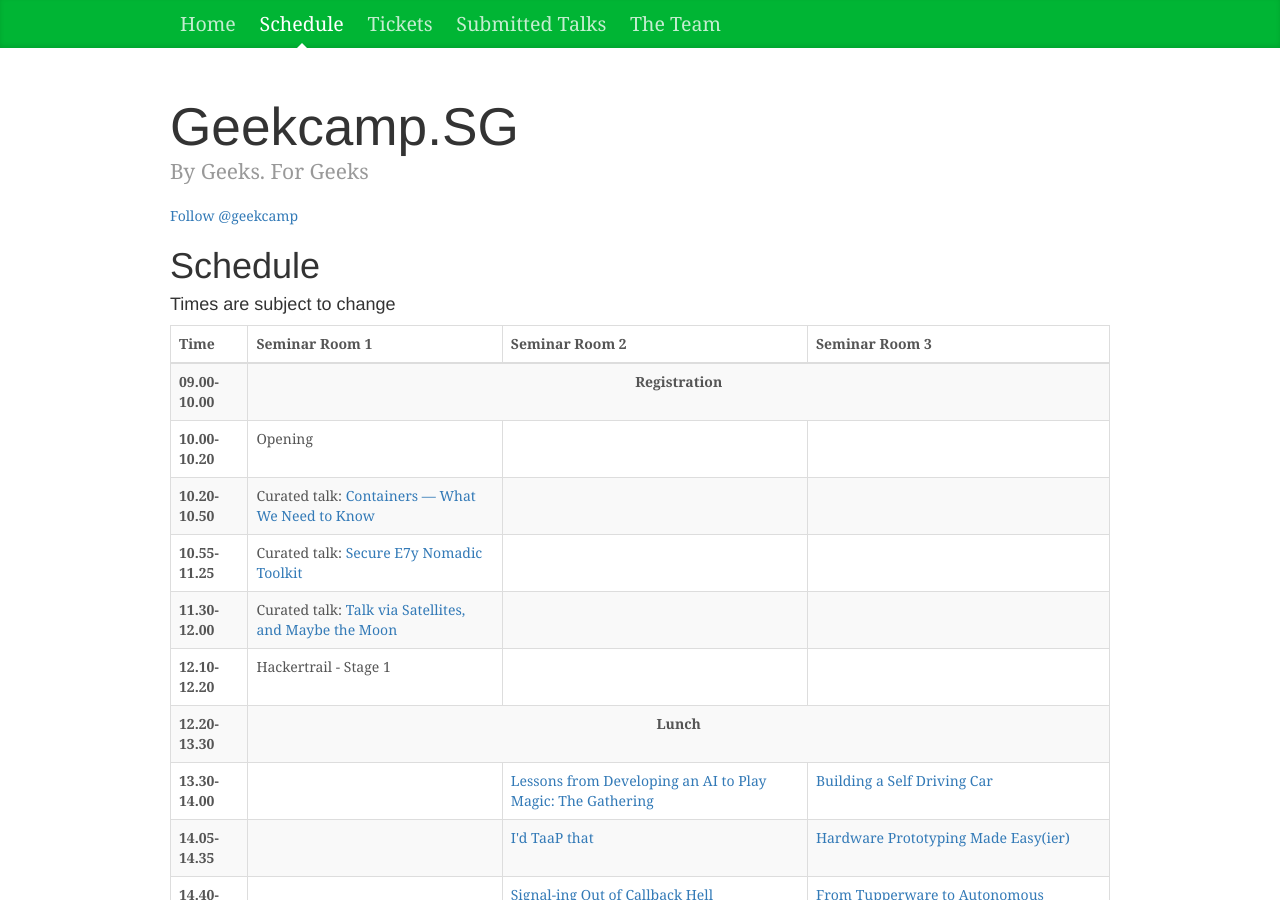
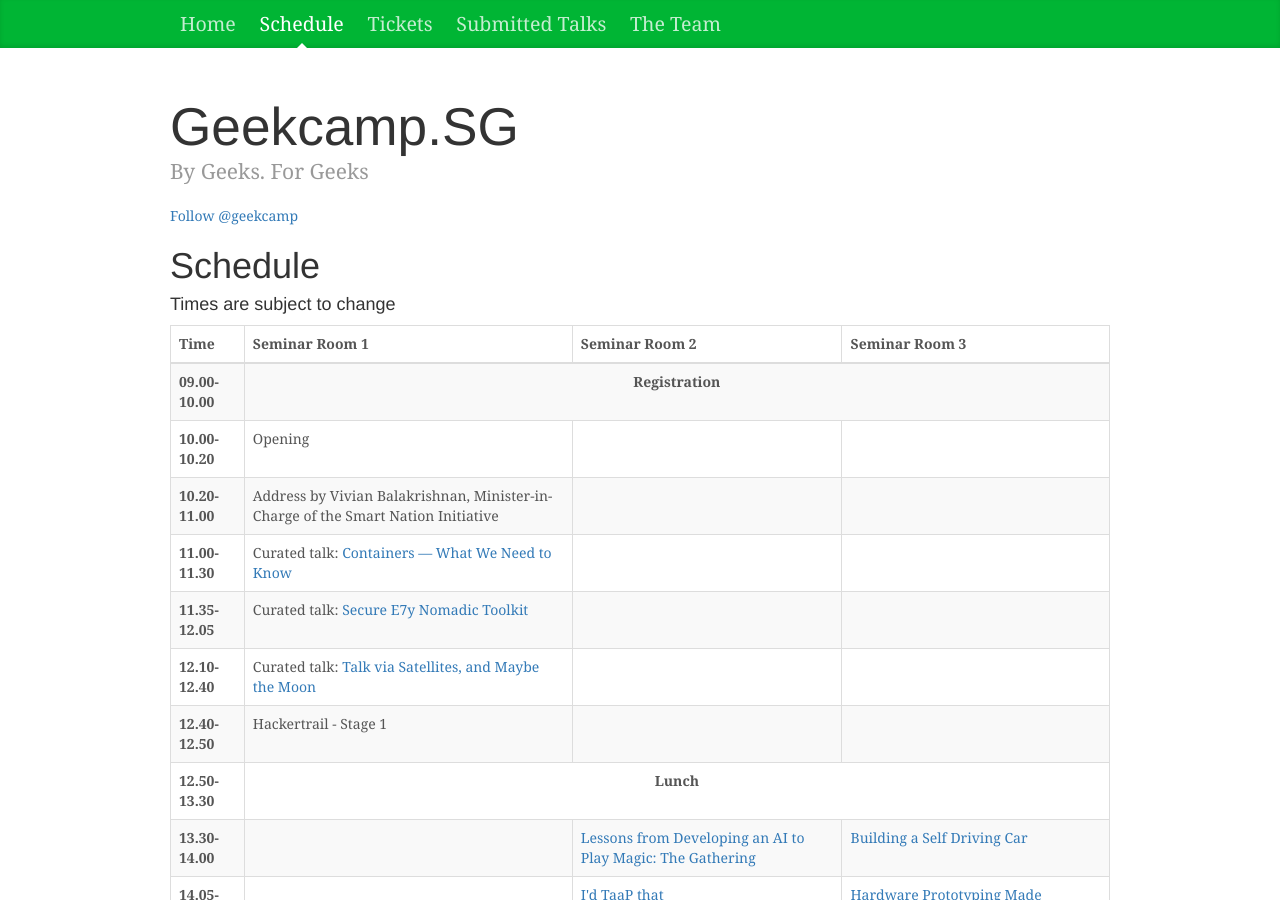
Before and after one commit to geekcampsg/website-2016, a Jekyll site: the page built from schedule.html, in a window 1280 px wide and 900 px high. Built offline with Jekyll 4.4.1, drawn with Linux system fonts in a browser that asks for light colours; comment, search, counter and statistics services are not loaded.

Commit message:
Add Vivian Balakrishnan's address.

```diff
--- a/schedule.html
+++ b/schedule.html
@@ -50,31 +50,37 @@
         <td></td>
       </tr>
       <tr>
-        <th>10.20-10.50</th>
+        <th>10.20-11.00</th>
+        <td>Address by Vivian Balakrishnan, Minister-in-Charge of the Smart Nation Initiative</td>
+        <td></td>
+        <td></td>
+      </tr>
+      <tr>
+        <th>11.00-11.30</th>
         <td>Curated talk: {% talk_link containers-what-we-need-to-know %}</td>
         <td></td>
         <td></td>
       </tr>
       <tr>
-        <th>10.55-11.25</th>
+        <th>11.35-12.05</th>
         <td>Curated talk: {% talk_link secure-e7y-nomadic-toolkit %}</td>
         <td></td>
         <td></td>
       </tr>
       <tr>
-        <th>11.30-12.00</th>
+        <th>12.10-12.40</th>
         <td>Curated talk: {% talk_link talk-via-satellites-and-maybe-the-moon %}</td>
         <td></td>
         <td></td>
       </tr>
       <tr>
-        <th>12.10-12.20</th>
+        <th>12.40-12.50</th>
         <td>Hackertrail - Stage 1</td>
         <td></td>
         <td></td>
       </tr>
       <tr>
-        <th>12.20-13.30</th>
+        <th>12.50-13.30</th>
         <td colspan="3" class="common-event"><strong>Lunch</strong></td>
       </tr>
       <tr>
```
